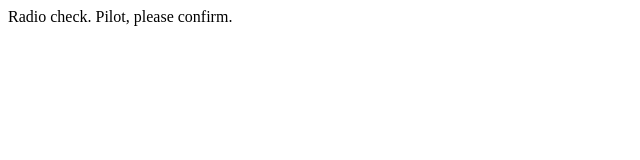
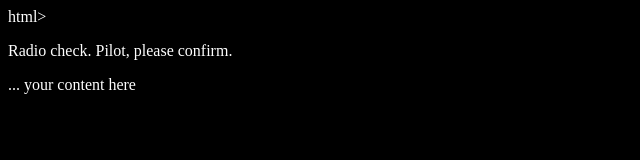
Before and after one commit to elezakmathew/communication-log, a plain HTML site: page index.html in a window 1280 px wide. Shown: the whole page, without its empty margins (0-640 px from the left). Drawn offline with Linux system fonts and the light colour scheme.

Commit message:
adding css

```diff
--- a/index.html
+++ b/index.html
@@ -1,5 +1,9 @@
-<html>
+html>
+   <head>
+      <link rel="stylesheet" type="text/css" href="style.css">
+   </head>
    <body>
       <p>Radio check. Pilot, please confirm.</p>
+      ... your content here
    </body>
 </html>
--- /dev/null
+++ b/style.css
@@ -0,0 +1,4 @@
+body {
+   color: white;
+   background-color: black;
+}
```
